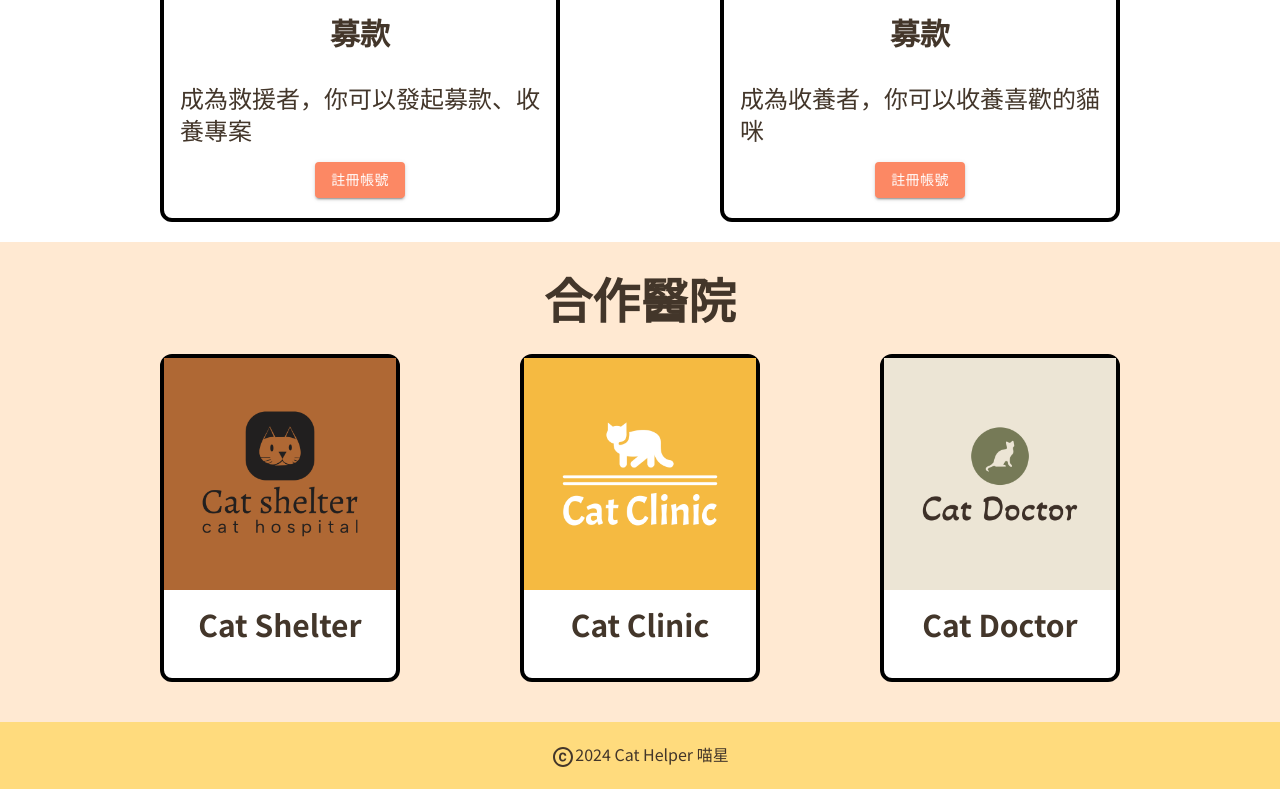
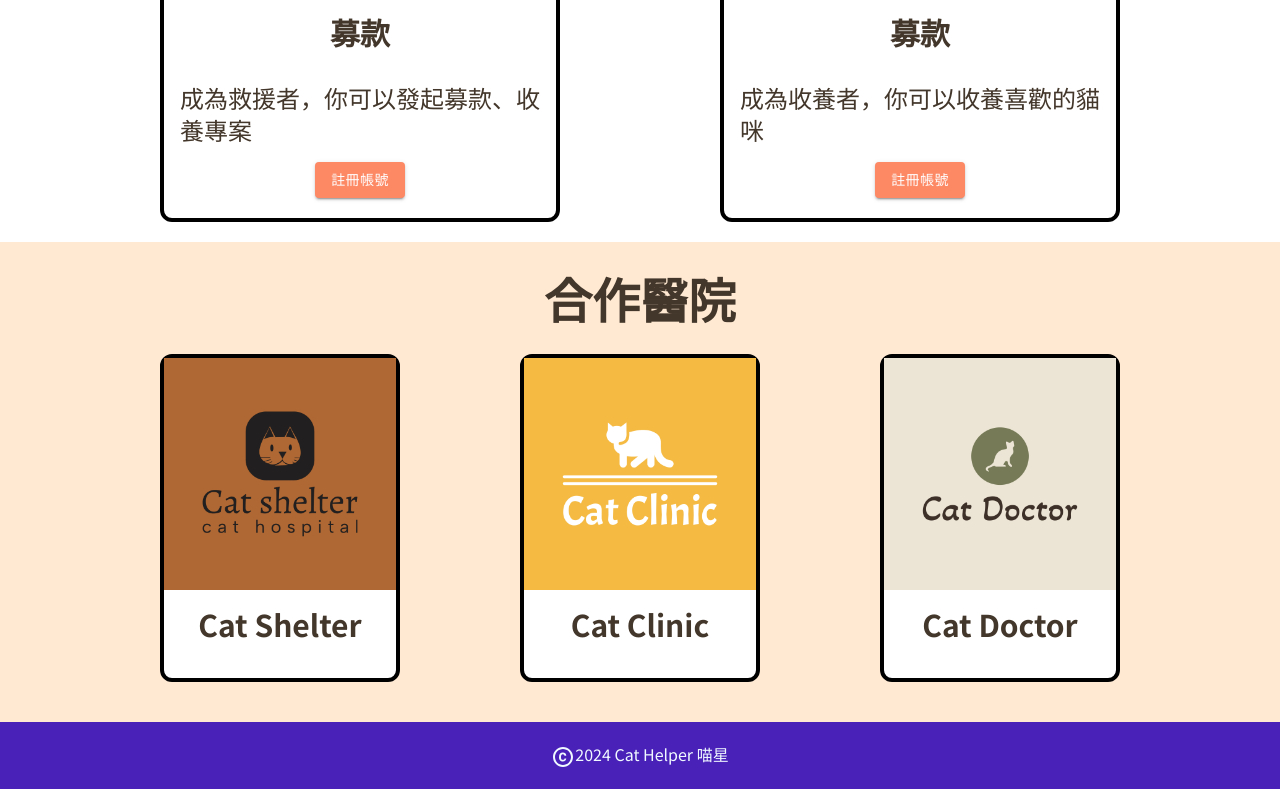
Before and after one commit to Li-Shang-tw/catRescueAdoptPlatform, a React (Vite) app: page / in a window 1280 px wide. Shown: the part 2592-3381 px from the top of the page. Built offline with nearby package versions, Linux system fonts and the light colour scheme.

Commit message:
style: change footer color

```diff
--- a/src/components/Footer.jsx
+++ b/src/components/Footer.jsx
@@ -3,9 +3,9 @@ export default function Footer() {
   return (
     <div
       className="flex justify-center px-10 py-5 justify-center "
-      style={{ backgroundColor: "#ffdb7d" }}
+      style={{ backgroundColor: "#4921b9" }}
     >
-      <div>
+      <div className="text-sky-50">
         <CopyrightIcon />
         2024 Cat Helper 喵星
       </div>
```
